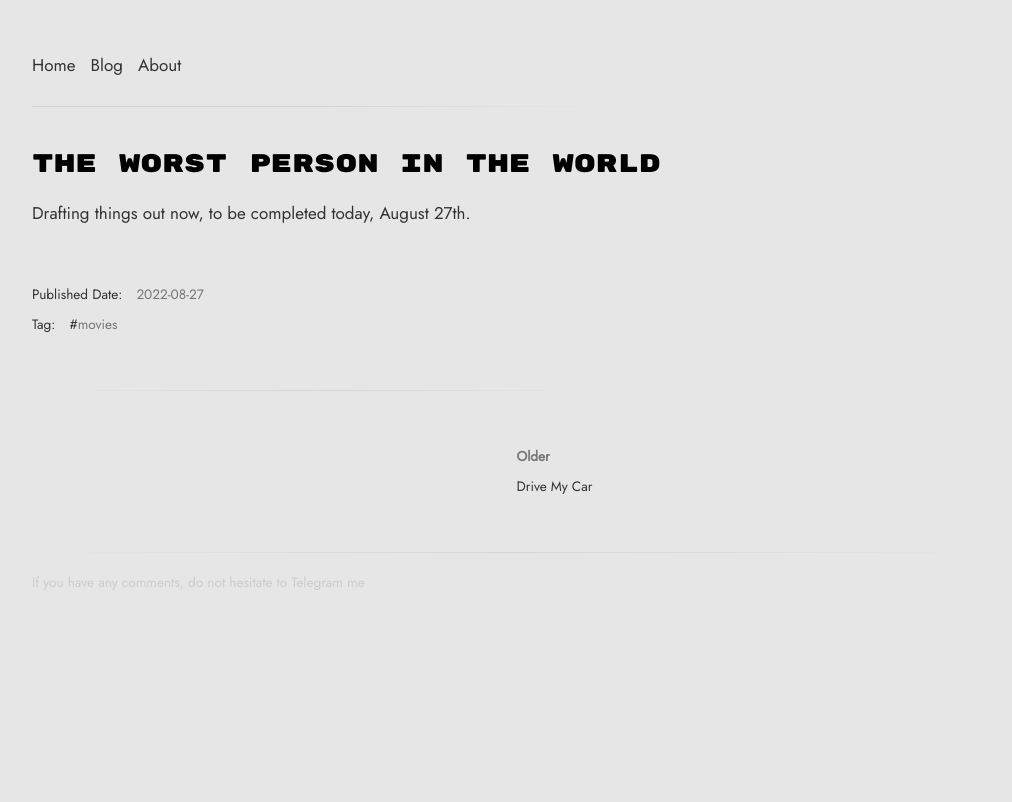
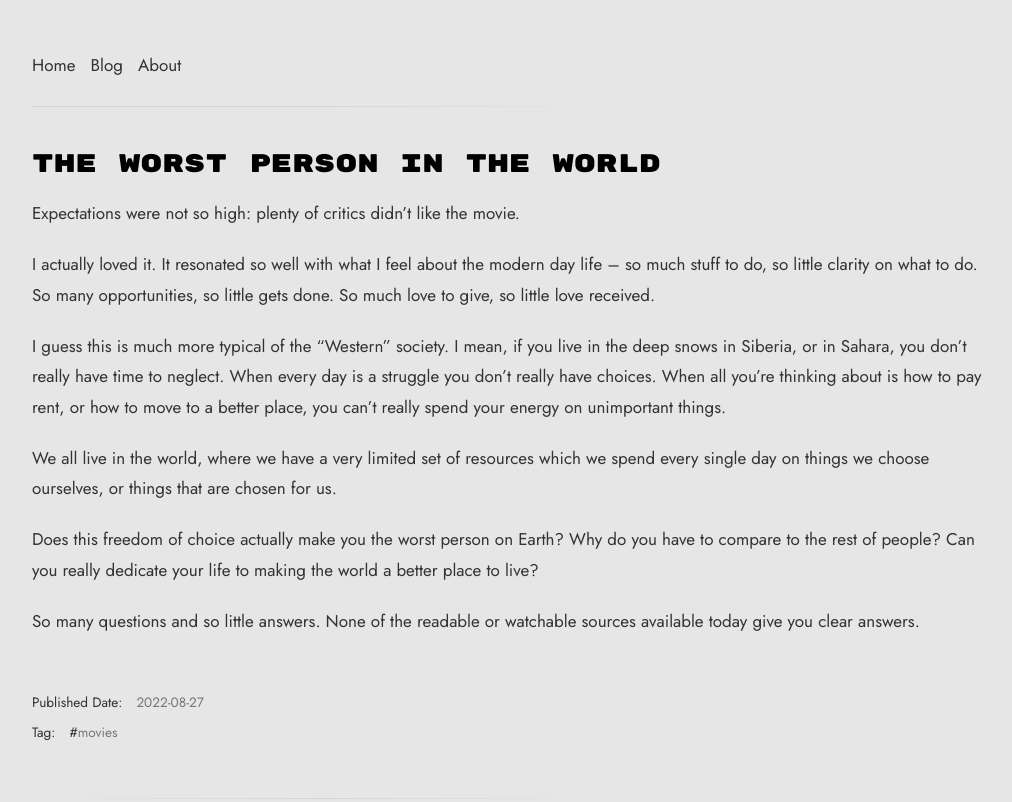
Before and after one commit to arsenicoco/arsenicoco.github.io, a plain HTML site: page 2022/08/27/The-Worst-Person-in-the-World/index.html in a window 1280 px wide. Shown: the top 802 px of the page, without its empty margins (128-1140 px from the left). Drawn offline with nearby package versions, Linux system fonts and the light colour scheme.

Commit message:
Cllbrtn updated 2022-08-29 09:44:58

```diff
--- a/2022/08/27/The-Worst-Person-in-the-World/index.html
+++ b/2022/08/27/The-Worst-Person-in-the-World/index.html
@@ -5,15 +5,15 @@
 
   <title>The Worst Person in the World | Personal blog of Arseniy Korobchenko</title>
   <meta name="viewport" content="width=device-width, initial-scale=1, maximum-scale=1">
-  <meta name="description" content="Drafting things out now, to be completed today, August 27th.">
+  <meta name="description" content="Expectations were not so high: plenty of critics didn’t like the movie. I actually loved it. It resonated so well with what I feel about the modern day life – so much stuff to do, so little clarity on">
 <meta property="og:type" content="article">
 <meta property="og:title" content="The Worst Person in the World">
 <meta property="og:url" content="http://cllbrtn.com/2022/08/27/The-Worst-Person-in-the-World/index.html">
 <meta property="og:site_name" content="Personal blog of Arseniy Korobchenko">
-<meta property="og:description" content="Drafting things out now, to be completed today, August 27th.">
+<meta property="og:description" content="Expectations were not so high: plenty of critics didn’t like the movie. I actually loved it. It resonated so well with what I feel about the modern day life – so much stuff to do, so little clarity on">
 <meta property="og:locale">
 <meta property="article:published_time" content="2022-08-27T08:59:55.000Z">
-<meta property="article:modified_time" content="2022-08-27T09:27:28.357Z">
+<meta property="article:modified_time" content="2022-08-29T07:44:47.625Z">
 <meta property="article:author" content="Arseniy Korobchenko">
 <meta property="article:tag" content="movies">
 <meta name="twitter:card" content="summary">
@@ -76,7 +76,12 @@
 
     <div class="article-entry typo" itemprop="articleBody">
 
-        <p>Drafting things out now, to be completed today, August 27th.</p>
+        <p>Expectations were not so high: plenty of critics didn’t like the movie.</p>
+<p>I actually loved it. It resonated so well with what I feel about the modern day life – so much stuff to do, so little clarity on what to do. So many opportunities, so little gets done. So much love to give, so little love received.</p>
+<p>I guess this is much more typical of the “Western” society. I mean, if you live in the deep snows in Siberia, or in Sahara, you don’t really have time to neglect. When every day is a struggle you don’t really have choices. When all you’re thinking about is how to pay rent, or how to move to a better place, you can’t really spend your energy on unimportant things.</p>
+<p>We all live in the world, where we have a very limited set of resources which we spend every single day on things we choose ourselves, or things that are chosen for us.</p>
+<p>Does this freedom of choice actually make you the worst person on Earth? Why do you have to compare to the rest of people? Can you really dedicate your life to making the world a better place to live?</p>
+<p>So many questions and so little answers. None of the readable or watchable sources available today give you clear answers.</p>
 
 
     </div>
```
